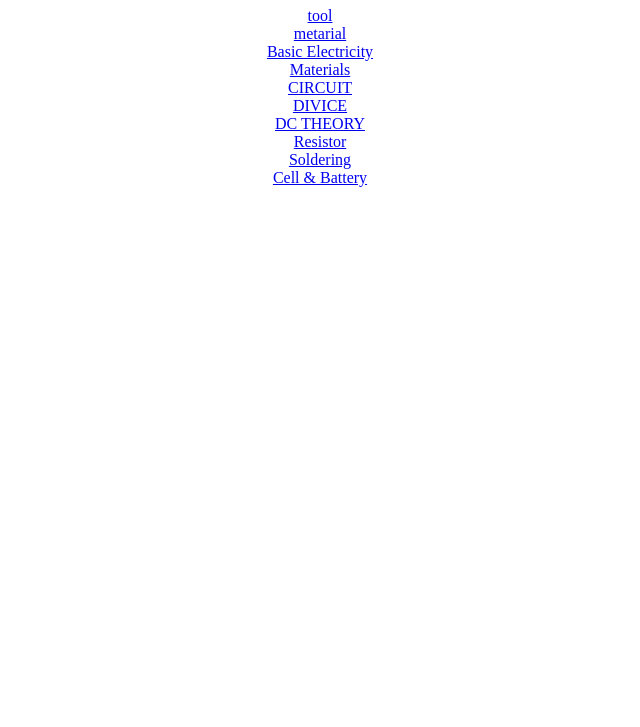
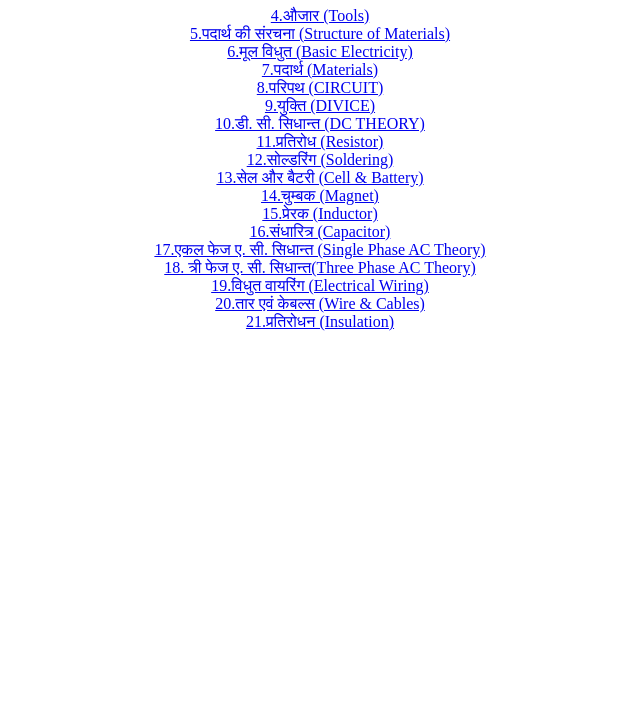
Before and after one commit to itiquiz/sudarshanbook, a plain HTML site: page index.html in a window 1280 px wide. Shown: the part 73-800 px from the top of the page, without its empty margins (320-960 px from the left). Drawn offline with Linux system fonts and the light colour scheme.

Commit message:
Update index.html

```diff
--- a/index.html
+++ b/index.html
@@ -13,15 +13,23 @@ h1 {text-align: center;}
 
 
 
-	   <h1>*****chap 4*****</h1>
-<center><a href="sudarshan/4">tool</a></center>
-<center><a href="sudarshan/5">metarial</a></center>
-	 <center><a href="sudarshan/6">Basic Electricity</a></center>
-	  <center><a href="sudarshan/7">Materials</a></center>
-	   <center><a href="sudarshan/8">CIRCUIT</a></center>
-	 <center><a href="sudarshan/9">DIVICE</a></center>
-	 <center><a href="sudarshan/10">DC THEORY</a></center>
-	  <center><a href="sudarshan/11">Resistor</a></center>
-	  <center><a href="sudarshan/12">Soldering</a></center>
-	  <center><a href="sudarshan/13">Cell & Battery</a></center>
+	   <h1>*****सुदर्शन *****</h1>
+<center><a href="sudarshan/4">4.औजार (Tools)</a></center>
+<center><a href="sudarshan/5">5.पदार्थ की संरचना (Structure of Materials)</a></center>
+	 <center><a href="sudarshan/6"> 6.मूल विधुत (Basic Electricity)</a></center>
+	  <center><a href="sudarshan/7">7.पदार्थ (Materials)</a></center>
+	   <center><a href="sudarshan/8">8.परिपथ (CIRCUIT)</a></center>
+	 <center><a href="sudarshan/9">9.युक्ति (DIVICE)</a></center>
+	 <center><a href="sudarshan/10">10.डी. सी. सिधान्त (DC THEORY)</a></center>
+	  <center><a href="sudarshan/11">11.प्रतिरोध (Resistor)</a></center>
+	  <center><a href="sudarshan/12">12.सोल्डरिंग (Soldering)</a></center>
+	  <center><a href="sudarshan/13">13.सेल और बैटरी (Cell & Battery)</a></center>
+	 <center><a href="sudarshan/14">14.चुम्बक (Magnet)</a></center>
+	<center><a href="sudarshan/15">15.प्रेरक (Inductor)</a></center>
+	 <center><a href="sudarshan/16">16.संधारित्र (Capacitor)</a></center>
+	 <center><a href="sudarshan/17">17.एकल फेज ए. सी. सिधान्त (Single Phase AC Theory)</a></center>
+	 <center><a href="sudarshan/18">18. त्री फेज ए. सी. सिधान्त(Three Phase AC Theory)</a></center>
+	 <center><a href="sudarshan/19">19.विधुत वायरिंग (Electrical Wiring)</a></center>
+	 <center><a href="sudarshan/20">20.तार एवं केबल्स (Wire & Cables)</a></center>
+	 <center><a href="sudarshan/21">21.प्रतिरोधन (Insulation)</a></center>
  </body>
```
